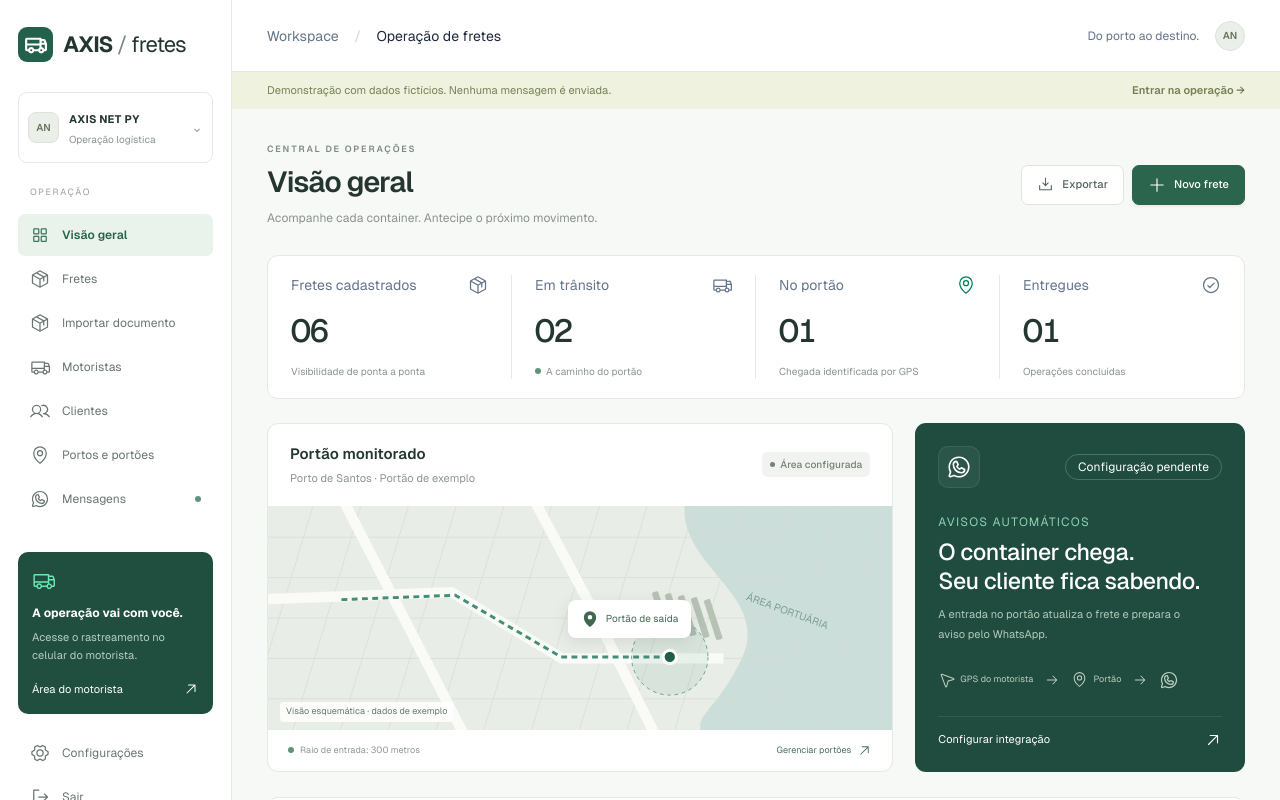
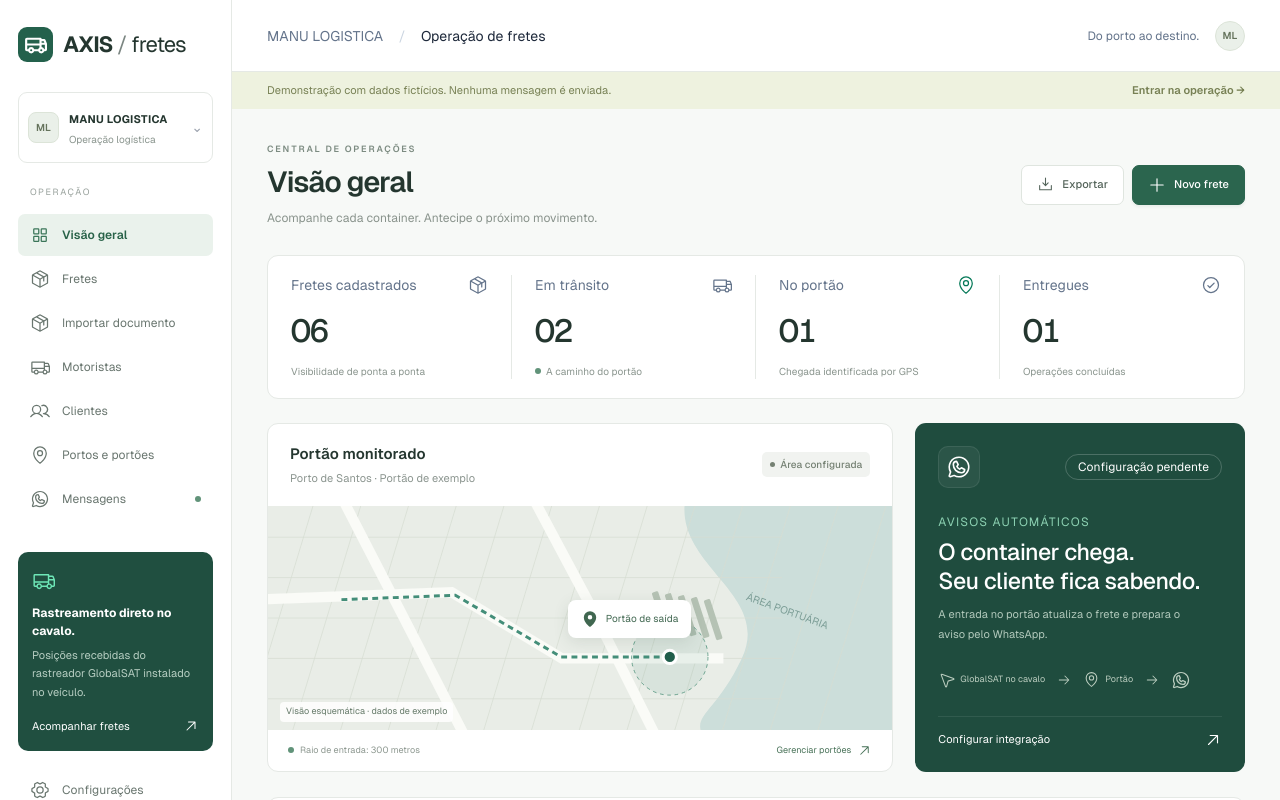
Before and after one commit to axis-net-py/FRETES, a Next.js app: page /demo in a window 1280 px wide. Shown: the top 800 px of the page. Built offline with nearby package versions, Linux system fonts and the light colour scheme.

Commit message:
fix: identify Manu Logistica operation and vehicle-based tracking

```diff
--- a/src/app/cadastro/page.tsx
+++ b/src/app/cadastro/page.tsx
@@ -170,12 +170,11 @@ function Registration() {
             Abrir configuração na Vercel <ArrowRight size={16} />
           </a>
           <div className="mt-8 pt-5 border-t">
-            <h2>Android e iOS</h2>
+            <h2>Rastreamento dos cavalos · GlobalSAT</h2>
             <p className="text-sm text-slate-500 leading-relaxed">
-              A base já usa Capacitor com uma interface comum de GPS. A versão
-              web exige a página aberta. O rastreamento com a tela bloqueada
-              requer o módulo nativo de localização em segundo plano, permissões
-              e testes em dispositivos físicos antes da publicação nas lojas.
+              A MANU LOGISTICA acompanha os cavalos pelos rastreadores GlobalSAT
+              instalados nos veículos. A associação é feita pela placa do cavalo
+              vinculada ao frete, sem depender do celular do motorista.
             </p>
           </div>
         </section>
--- a/src/app/login/page.tsx
+++ b/src/app/login/page.tsx
@@ -61,7 +61,7 @@ export default function Login() {
             <WhatsappLogo size={28} />
           </div>
         </div>
-        <small>AXIS NET PY · Gestão de fretes</small>
+        <small>MANU LOGISTICA · Tecnologia AXIS</small>
       </section>
       <section className="login-form">
         <div className="max-w-sm w-full">
--- a/src/components/dashboard.tsx
+++ b/src/components/dashboard.tsx
@@ -17,7 +17,6 @@ import {
   WhatsappLogo,
   X,
   MagnifyingGlass,
-  Copy,
   NavigationArrow,
   PencilSimple,
   Trash,
@@ -121,7 +120,6 @@ export default function Dashboard({
   const [selected, setSelected] = useState<Freight | null>(null);
   const [editing, setEditing] = useState(false);
   const [feedback, setFeedback] = useState("");
-  const [link, setLink] = useState("");
   const [busy, setBusy] = useState(false);
   useEffect(() => {
     if (demo) return;
@@ -415,7 +413,7 @@ export default function Dashboard({
             <div className="automation-steps">
               <span>
                 <NavigationArrow size={17} />
-                GPS do motorista
+                GlobalSAT no cavalo
               </span>
               <ArrowRight size={14} />
               <span>
@@ -556,7 +554,6 @@ export default function Dashboard({
                     onClick={() => {
                       setSelected(c);
                       setEditing(false);
-                      setLink("");
                       setFeedback("");
                     }}
                   >
@@ -984,46 +981,12 @@ export default function Dashboard({
                 >
                   Gerar novo link do cliente após saída
                 </button>
-                <h3 className="font-semibold mb-2">Acesso do motorista</h3>
+                <h3 className="font-semibold mb-2">Rastreamento GlobalSAT</h3>
                 <p className="text-sm text-slate-500 mb-4">
-                  Link privado válido por 7 dias. Gerar um novo revoga o
-                  anterior.
+                  As posições vêm do rastreador instalado no cavalo, identificado
+                  pela placa vinculada ao frete. Não é necessário acessar o
+                  celular do motorista.
                 </p>
-                <button
-                  disabled={busy || selected.status === "ENTREGUE"}
-                  className="btn primary"
-                  onClick={async () => {
-                    const p = await action(
-                      "/api/containers/" + selected.id + "/tracking",
-                    );
-                    if (p) setLink(p.url);
-                  }}
-                >
-                  Gerar link de rastreamento
-                </button>
-                {link && (
-                  <div className="mt-4">
-                    <input
-                      readOnly
-                      value={link}
-                      aria-label="Link privado do motorista"
-                    />
-                    <button
-                      className="btn secondary mt-2"
-                      onClick={async () => {
-                        try {
-                          await navigator.clipboard.writeText(link);
-                          setFeedback("Link copiado.");
-                        } catch {
-                          setFeedback("Selecione e copie o link acima.");
-                        }
-                      }}
-                    >
-                      <Copy size={16} />
-                      Copiar link
-                    </button>
-                  </div>
-                )}
                 <h3 className="font-semibold mt-8 mb-2">Atualização manual</h3>
                 <p className="text-sm text-slate-500 mb-3">
                   Avance a etapa após confirmar a operação. Esta ação não envia
@@ -1069,7 +1032,7 @@ export default function Dashboard({
         </div>
       )}
       <footer className="page-footer">
-        <span>AXIS Fretes</span>
+        <span>MANU LOGISTICA · Tecnologia AXIS</span>
         <span>Logística com informação, em cada etapa.</span>
       </footer>
     </Shell>
--- a/src/components/shell.tsx
+++ b/src/components/shell.tsx
@@ -48,9 +48,9 @@ export default function Shell({
           </span>
         </Link>
         <div className="workspace">
-          <span className="workspace-avatar">AN</span>
+          <span className="workspace-avatar">ML</span>
           <div>
-            <b>AXIS NET PY</b>
+            <b>MANU LOGISTICA</b>
             <small>Operação logística</small>
           </div>
           <span className="ml-auto text-gray-400">⌄</span>
@@ -85,10 +85,10 @@ export default function Shell({
             <span className="text-emerald-300">
               <Truck size={23} />
             </span>
-            <b>A operação vai com você.</b>
-            <p>Acesse o rastreamento no celular do motorista.</p>
-            <Link href="/motorista">
-              Área do motorista <ArrowUpRight size={16} />
+            <b>Rastreamento direto no cavalo.</b>
+            <p>Posições recebidas do rastreador GlobalSAT instalado no veículo.</p>
+            <Link href={demo ? "/demo" : "/?view=fretes"}>
+              Acompanhar fretes <ArrowUpRight size={16} />
             </Link>
           </div>
           <Link
@@ -127,14 +127,14 @@ export default function Shell({
             <List size={24} />
           </button>
           <div className="text-sm text-slate-500">
-            Workspace <span className="mx-3 text-slate-300">/</span>{" "}
+            MANU LOGISTICA <span className="mx-3 text-slate-300">/</span>{" "}
             <span className="text-slate-800">Operação de fretes</span>
           </div>
           <div className="flex items-center gap-4">
             <span className="hidden sm:inline text-xs text-slate-500">
               Do porto ao destino.
             </span>
-            <span className="workspace-avatar small">AN</span>
+            <span className="workspace-avatar small">ML</span>
           </div>
         </header>
         {demo && (
```
